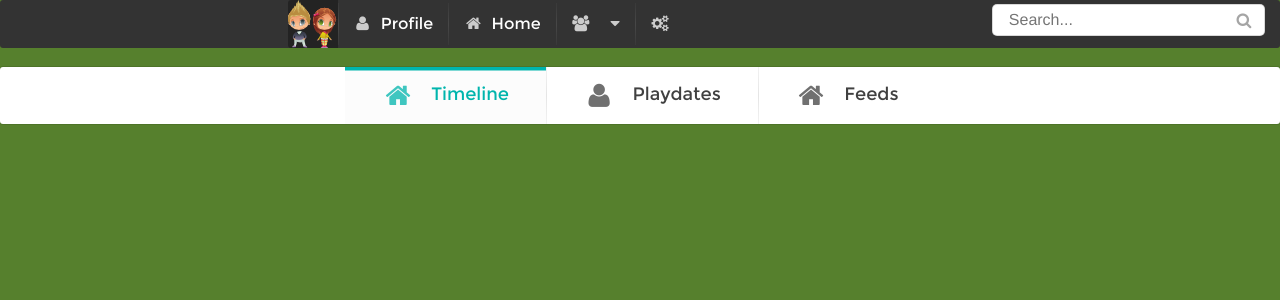
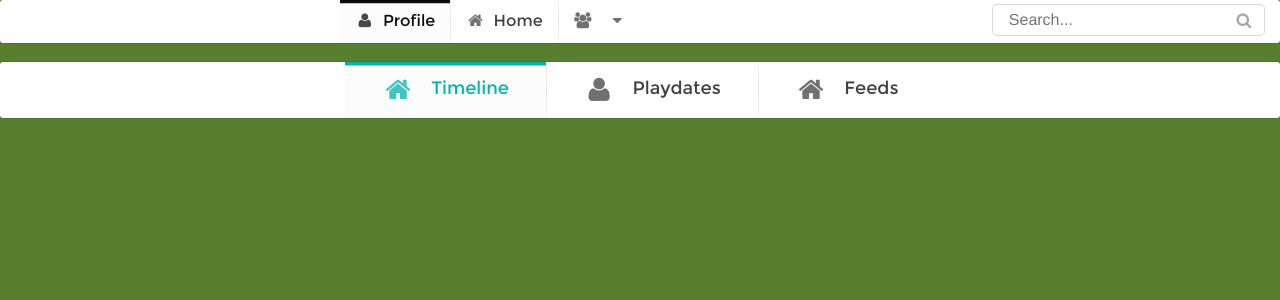
Before and after one commit to Bloodsoft-IT/subir, a PHP site: page /main.php in a window 1280 px wide. Shown: the top 300 px of the page. Run offline with PHP 8.4, Linux system fonts and the light colour scheme; some libraries are stand-ins or nearby versions.

Commit message:
Changed the menu bar

```diff
--- a/small-banner.php
+++ b/small-banner.php
@@ -7,10 +7,8 @@ $home = Constants::getHome();
 
 <div id="banner-container">
     <div id="banner">
-		<div class="ui inverted menu">
-			<a id="logo" class="header item"></a>
-
-			<a class="item link_page" id="prof_feed"><i class="user icon"></i> Profile</a>
+		<div class="ui menu">
+			<a class="active item link_page" id="prof_feed"><i class="user icon"></i> Profile</a>
 			<a class="item"><i class="home icon"></i> Home</a>
 
 			<div class="ui dropdown item">
@@ -22,13 +20,11 @@ $home = Constants::getHome();
 				</div>
 			</div>
 
-			<a class="item"><i class="settings icon"></i></a>
-
 			<div class="right menu">
 				<div class="item">
 					<div class="ui icon input">
-					<input placeholder="Search..." type="text">
-					<i class="search link icon"></i>
+						<input placeholder="Search..." type="text">
+						<i class="search link icon"></i>
 					</div>
 				</div>
 			</div>
```
